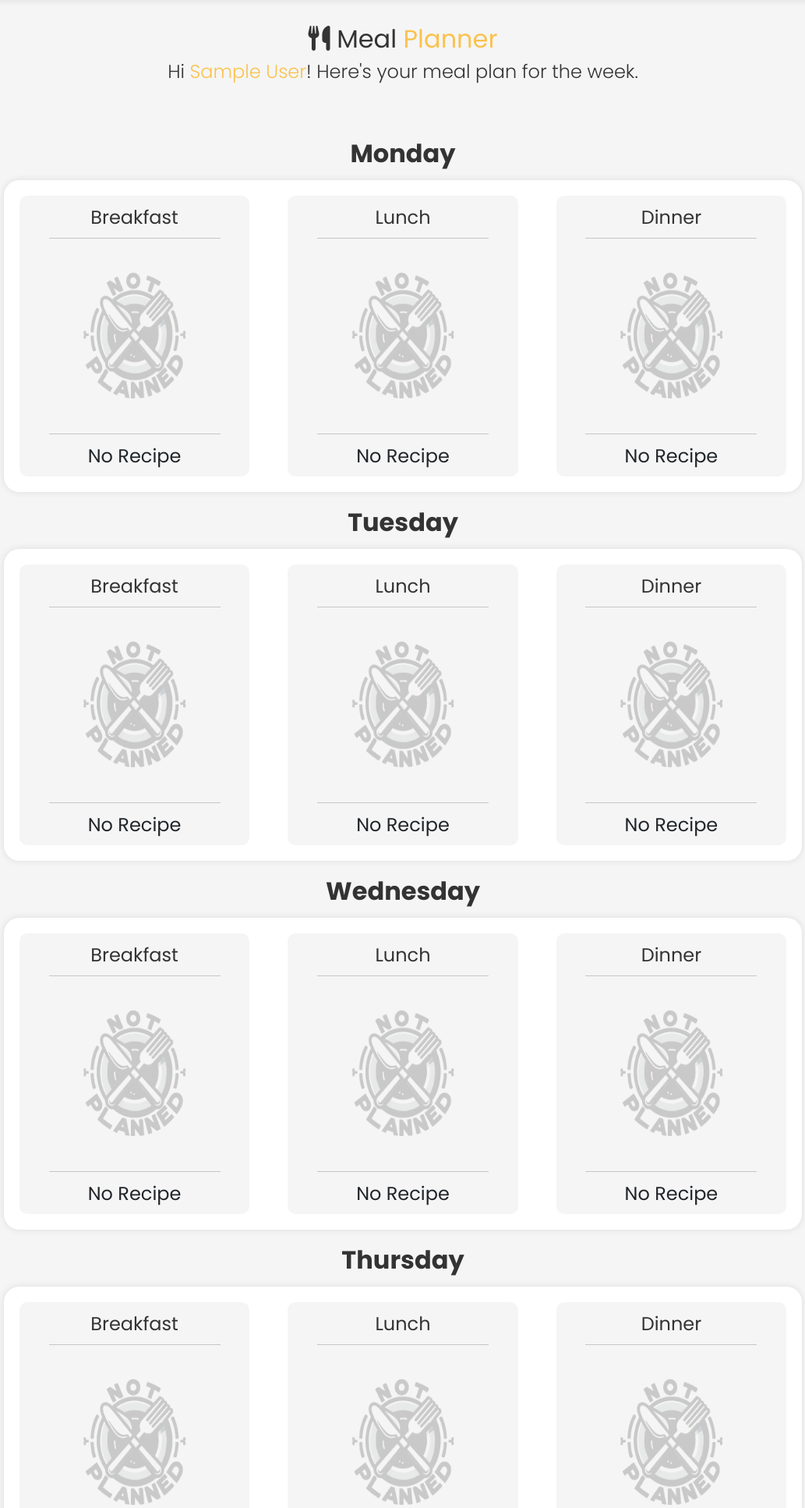
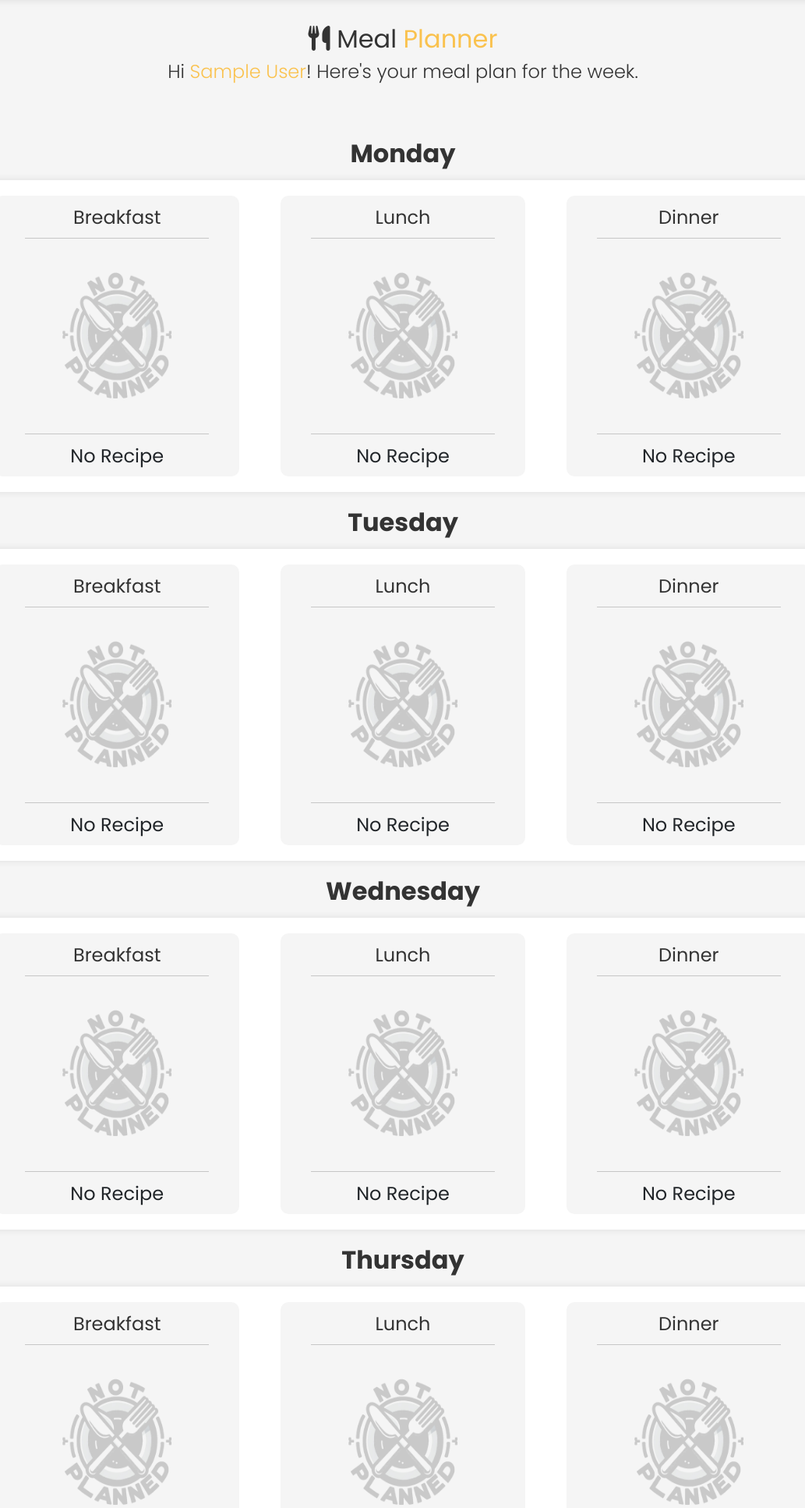
Before and after one commit to sandeepruttala/recipe-share, a Django app: page /planner in a window 1280 px wide. Shown: the part 70-2004 px from the top of the page at 78% size, without its empty margins (123-1156 px from the left). Run offline with Django 4.2, Linux system fonts and the light colour scheme; the visitor is signed in with stand-in values (Sample User, id 1); data that the repository does not hold is empty.

Commit message:
ui changes

```diff
--- a/main/templates/planner.html
+++ b/main/templates/planner.html
@@ -162,7 +162,7 @@
         }
         .meal-container{
             display: flex;
-            width: 80% ;
+            width: 85% ;
             background-color: #fff;
             justify-content: space-between;
             align-items: center;
```
